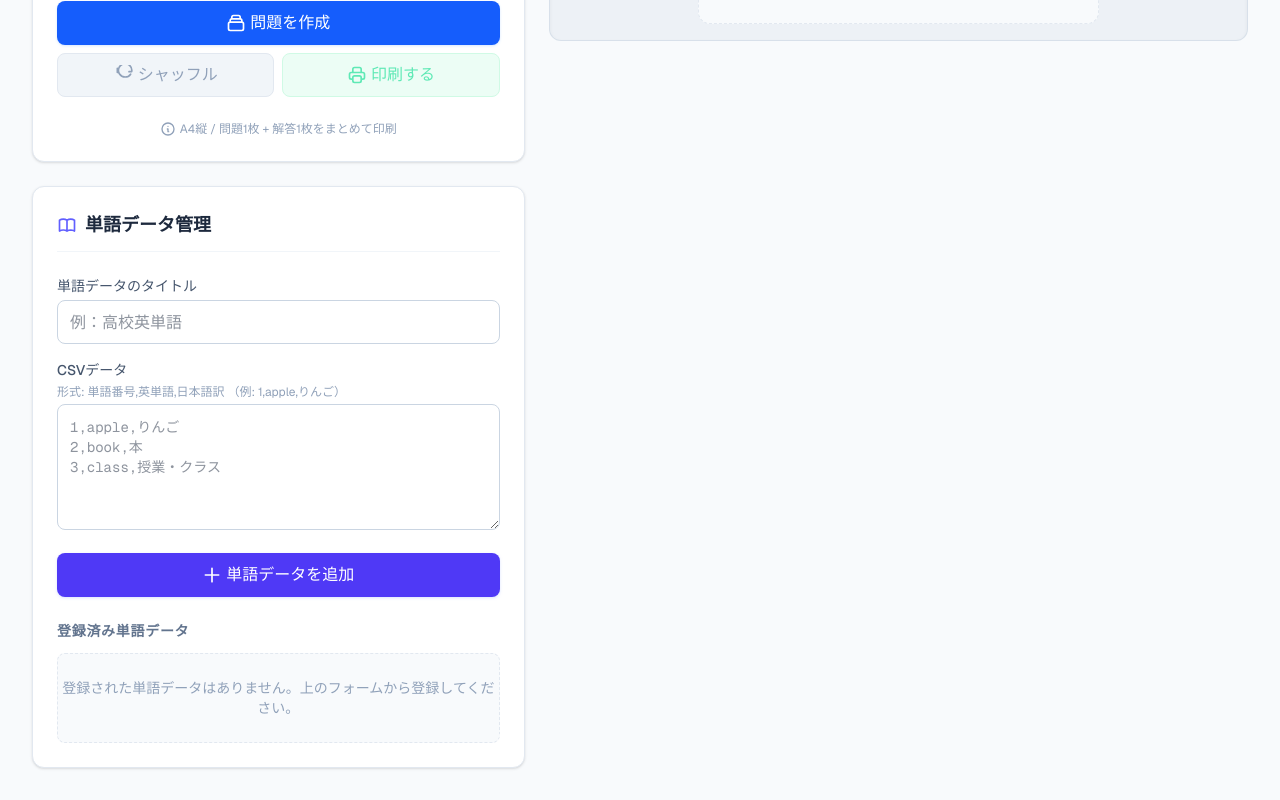
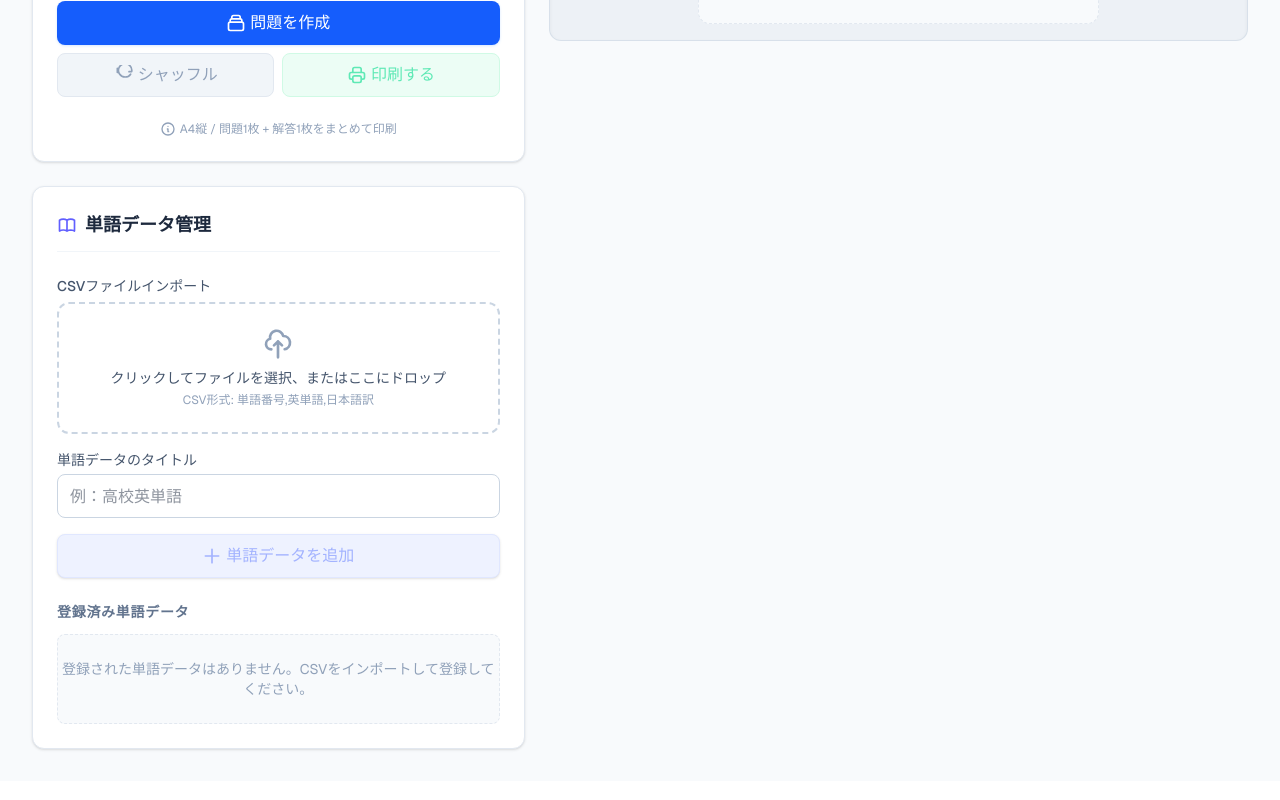
Before and after one commit to koutanishida2-cpu/english-word-test-creator, a Next.js app: page / in a window 1280 px wide. Shown: the part 444-1244 px from the top of the page. Built offline with nearby package versions, Linux system fonts and the light colour scheme.

Commit message:
Add CSV file import feature and preview table display

```diff
--- a/src/components/WordBookManager.tsx
+++ b/src/components/WordBookManager.tsx
@@ -1,10 +1,10 @@
 import React, { useState } from 'react';
-import { WordBookList } from '@/types';
+import { WordBookList, Word } from '@/types';
 import { parseCSV } from '@/utils/csv';
 
 interface WordBookManagerProps {
   wordBooks: WordBookList;
-  onAddWordBook: (title: string, words: any[]) => void;
+  onAddWordBook: (title: string, words: Word[]) => void;
   onDeleteWordBook: (id: string) => void;
 }
 
@@ -14,8 +14,71 @@ export const WordBookManager: React.FC<WordBookManagerProps> = ({
   onDeleteWordBook,
 }) => {
   const [title, setTitle] = useState('');
-  const [csvText, setCsvText] = useState('');
   const [error, setError] = useState('');
+  const [fileName, setFileName] = useState('');
+  const [parsedWords, setParsedWords] = useState<Word[]>([]);
+  const [isDragging, setIsDragging] = useState(false);
+
+  const processCSVFile = (file: File) => {
+    setError('');
+
+    if (!file.name.endsWith('.csv')) {
+      setError('CSVファイル（.csv）を選択してください。');
+      setFileName('');
+      setParsedWords([]);
+      return;
+    }
+
+    const reader = new FileReader();
+    reader.onload = (e) => {
+      const text = e.target?.result;
+      if (typeof text === 'string') {
+        const { words, error: csvError } = parseCSV(text);
+        if (csvError) {
+          setError(csvError);
+          setFileName('');
+          setParsedWords([]);
+        } else {
+          setFileName(file.name);
+          setParsedWords(words);
+          // ファイル名から拡張子を取り除いたものをタイトルの初期値に設定
+          const defaultTitle = file.name.replace(/\.[^/.]+$/, "");
+          setTitle(defaultTitle);
+        }
+      }
+    };
+    reader.onerror = () => {
+      setError('ファイルの読み込み中にエラーが発生しました。');
+      setFileName('');
+      setParsedWords([]);
+    };
+    reader.readAsText(file);
+  };
+
+  const handleDragOver = (e: React.DragEvent) => {
+    e.preventDefault();
+    setIsDragging(true);
+  };
+
+  const handleDragLeave = () => {
+    setIsDragging(false);
+  };
+
+  const handleDrop = (e: React.DragEvent) => {
+    e.preventDefault();
+    setIsDragging(false);
+    const files = e.dataTransfer.files;
+    if (files && files.length > 0) {
+      processCSVFile(files[0]);
+    }
+  };
+
+  const handleFileChange = (e: React.ChangeEvent<HTMLInputElement>) => {
+    const files = e.target.files;
+    if (files && files.length > 0) {
+      processCSVFile(files[0]);
+    }
+  };
 
   const handleSubmit = (e: React.FormEvent) => {
     e.preventDefault();
@@ -27,8 +90,8 @@ export const WordBookManager: React.FC<WordBookManagerProps> = ({
       return;
     }
 
-    if (!csvText.trim()) {
-      setError('CSVデータを入力してください。');
+    if (parsedWords.length === 0) {
+      setError('CSVファイルをインポートしてください。');
       return;
     }
 
@@ -41,21 +104,17 @@ export const WordBookManager: React.FC<WordBookManagerProps> = ({
       return;
     }
 
-    // CSVパース
-    const { words, error: csvError } = parseCSV(csvText);
-    if (csvError) {
-      setError(csvError);
-      return;
-    }
-
     // 追加処理
-    onAddWordBook(title.trim(), words);
+    onAddWordBook(title.trim(), parsedWords);
 
     // 入力欄クリア
     setTitle('');
-    setCsvText('');
+    setFileName('');
+    setParsedWords([]);
     setError('');
   };
+
+  const previewWords = parsedWords.slice(0, 5);
 
   return (
     <div className="bg-white p-6 rounded-xl border border-slate-200 shadow-sm space-y-6">
@@ -75,6 +134,88 @@ export const WordBookManager: React.FC<WordBookManagerProps> = ({
 
       {/* 登録フォーム */}
       <form onSubmit={handleSubmit} className="space-y-4">
+        {/* ドラッグ＆ドロップ インポーター */}
+        <div>
+          <label className="block text-sm font-medium text-slate-600 mb-1.5">
+            CSVファイルインポート
+          </label>
+          <div
+            onDragOver={handleDragOver}
+            onDragLeave={handleDragLeave}
+            onDrop={handleDrop}
+            onClick={() => document.getElementById('csv-file-input')?.click()}
+            className={`border-2 border-dashed rounded-xl p-6 text-center cursor-pointer transition duration-150 flex flex-col items-center justify-center gap-2 ${
+              isDragging
+                ? 'border-indigo-500 bg-indigo-50/50'
+                : 'border-slate-300 hover:border-indigo-400 hover:bg-slate-50/50'
+            }`}
+          >
+            <input
+              id="csv-file-input"
+              type="file"
+              accept=".csv"
+              className="hidden"
+              onChange={handleFileChange}
+            />
+
+            <svg className={`w-8 h-8 ${isDragging ? 'text-indigo-500 animate-bounce' : 'text-slate-400'}`} fill="none" viewBox="0 0 24 24" stroke="currentColor">
+              <path strokeLinecap="round" strokeLinejoin="round" strokeWidth={2} d="M7 16a4 4 0 01-.88-7.903A5 5 0 1115.9 6L16 6a5 5 0 011 9.9M15 13l-3-3m0 0l-3 3m3-3v12" />
+            </svg>
+
+            {fileName ? (
+              <div className="space-y-1">
+                <p className="text-sm font-semibold text-slate-700 truncate max-w-[280px]">
+                  {fileName}
+                </p>
+                <p className="text-xs text-green-600 font-medium flex items-center justify-center gap-1">
+                  <span className="w-1.5 h-1.5 bg-green-500 rounded-full"></span>
+                  解析成功 ({parsedWords.length}語)
+                </p>
+              </div>
+            ) : (
+              <div>
+                <p className="text-sm font-medium text-slate-600">
+                  クリックしてファイルを選択、またはここにドロップ
+                </p>
+                <p className="text-xs text-slate-400 mt-1">
+                  CSV形式: 単語番号,英単語,日本語訳
+                </p>
+              </div>
+            )}
+          </div>
+        </div>
+
+        {/* プレビュー表示 */}
+        {parsedWords.length > 0 && (
+          <div className="bg-slate-50 p-3 rounded-lg border border-slate-200 space-y-2">
+            <div className="flex justify-between items-center text-xs text-slate-500 font-semibold">
+              <span>検出単語数: {parsedWords.length}語</span>
+              <span className="text-indigo-600 font-medium">プレビュー（先頭5行）</span>
+            </div>
+            <div className="overflow-x-auto border border-slate-200 rounded bg-white">
+              <table className="w-full text-[11px] text-left text-slate-700 table-fixed border-collapse">
+                <thead>
+                  <tr className="bg-slate-50 border-b border-slate-200">
+                    <th className="p-1.5 font-bold w-[20%] text-center">番号</th>
+                    <th className="p-1.5 font-bold w-[40%] border-l border-slate-200">英単語</th>
+                    <th className="p-1.5 font-bold w-[40%] border-l border-slate-200">日本語訳</th>
+                  </tr>
+                </thead>
+                <tbody>
+                  {previewWords.map((w, idx) => (
+                    <tr key={idx} className="border-b border-slate-100 last:border-b-0">
+                      <td className="p-1.5 text-center font-mono">{w.number}</td>
+                      <td className="p-1.5 border-l border-slate-200 truncate font-medium">{w.english}</td>
+                      <td className="p-1.5 border-l border-slate-200 truncate">{w.japanese}</td>
+                    </tr>
+                  ))}
+                </tbody>
+              </table>
+            </div>
+          </div>
+        )}
+
+        {/* 単語データタイトル */}
         <div>
           <label className="block text-sm font-medium text-slate-600 mb-1" htmlFor="book-title">
             単語データのタイトル
@@ -89,26 +230,14 @@ export const WordBookManager: React.FC<WordBookManagerProps> = ({
           />
         </div>
 
-        <div>
-          <label className="block text-sm font-medium text-slate-600 mb-1" htmlFor="csv-input">
-            CSVデータ
-          </label>
-          <div className="text-xs text-slate-400 mb-1">
-            形式: 単語番号,英単語,日本語訳 （例: 1,apple,りんご）
-          </div>
-          <textarea
-            id="csv-input"
-            rows={5}
-            className="w-full p-3 rounded-lg border border-slate-300 focus:outline-none focus:ring-2 focus:ring-indigo-500 focus:border-indigo-500 text-slate-800 font-mono text-sm transition"
-            placeholder="1,apple,りんご&#10;2,book,本&#10;3,class,授業・クラス"
-            value={csvText}
-            onChange={(e) => setCsvText(e.target.value)}
-          />
-        </div>
-
         <button
           type="submit"
-          className="w-full h-11 bg-indigo-600 hover:bg-indigo-700 active:bg-indigo-800 text-white font-medium rounded-lg transition duration-150 flex items-center justify-center gap-1 cursor-pointer shadow-sm shadow-indigo-100"
+          disabled={parsedWords.length === 0}
+          className={`w-full h-11 font-medium rounded-lg transition duration-150 flex items-center justify-center gap-1 shadow-sm ${
+            parsedWords.length > 0
+              ? 'bg-indigo-600 hover:bg-indigo-700 active:bg-indigo-800 text-white cursor-pointer shadow-indigo-100'
+              : 'bg-indigo-50 text-indigo-300 border border-indigo-100 cursor-not-allowed'
+          }`}
         >
           <svg className="w-5 h-5" fill="none" viewBox="0 0 24 24" stroke="currentColor">
             <path strokeLinecap="round" strokeLinejoin="round" strokeWidth={2} d="M12 4v16m8-8H4" />
@@ -125,7 +254,7 @@ export const WordBookManager: React.FC<WordBookManagerProps> = ({
 
         {wordBooks.length === 0 ? (
           <p className="text-sm text-slate-400 text-center py-6 bg-slate-50 rounded-lg border border-dashed border-slate-200">
-            登録された単語データはありません。上のフォームから登録してください。
+            登録された単語データはありません。CSVをインポートして登録してください。
           </p>
         ) : (
           <div className="space-y-2 max-h-60 overflow-y-auto pr-1">
```
